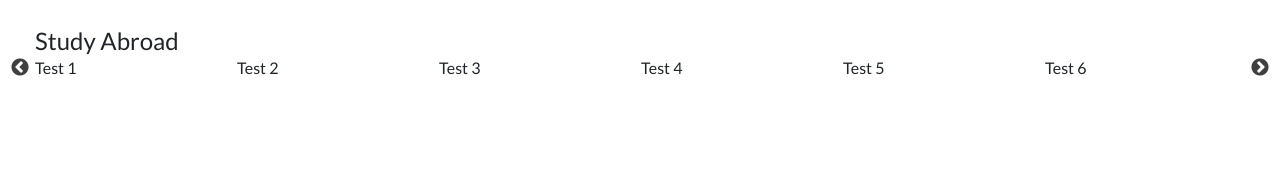
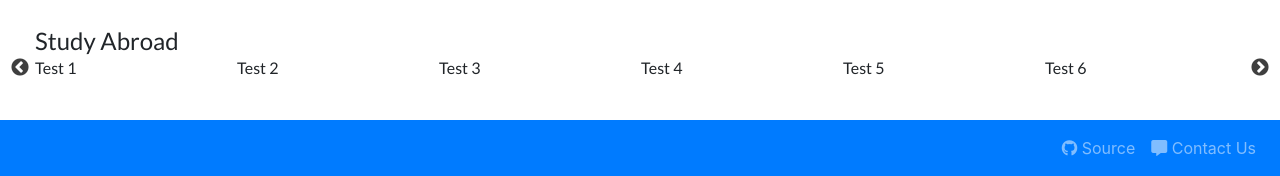
Before and after one commit to ChristianMurphy/contented-ui, a website: page index.html in a window 1280 px wide. Shown: the part 1648-1824 px from the top of the page. Before the commit the page ends 1728 px from the top, so only its background shows below. Drawn offline with nearby package versions, Linux system fonts and the light colour scheme.

Commit message:
feat: add page footer

```diff
--- a/css/contented.css
+++ b/css/contented.css
@@ -99,3 +99,7 @@ strong {
 .slick-next:before {
   color: black;
 }
+
+footer {
+  margin-top: 40px;
+}
--- a/index.html
+++ b/index.html
@@ -406,5 +406,25 @@
         </section>
       </div>
     </main>
+    <footer>
+      <nav class="navbar navbar-dark bg-primary navbar-expand-sm">
+        <div class="navbar-collapse">
+          <ul class="navbar-nav ml-auto">
+            <li class="nav-item">
+              <a class="nav-link" href="https://github.com/ChristianMurphy/contented-ui">
+                <i class="fab fa-github"></i>
+                Source
+              </a>
+            </li>
+            <li class="nav-item">
+              <a class="nav-link" href="https://www.unicon.net/">
+                <i class="fas fa-comment-alt"></i>
+                Contact Us
+              </a>
+            </li>
+          </ul>
+        </div>
+      </nav>
+    </footer>
   </body>
 </html>
```
